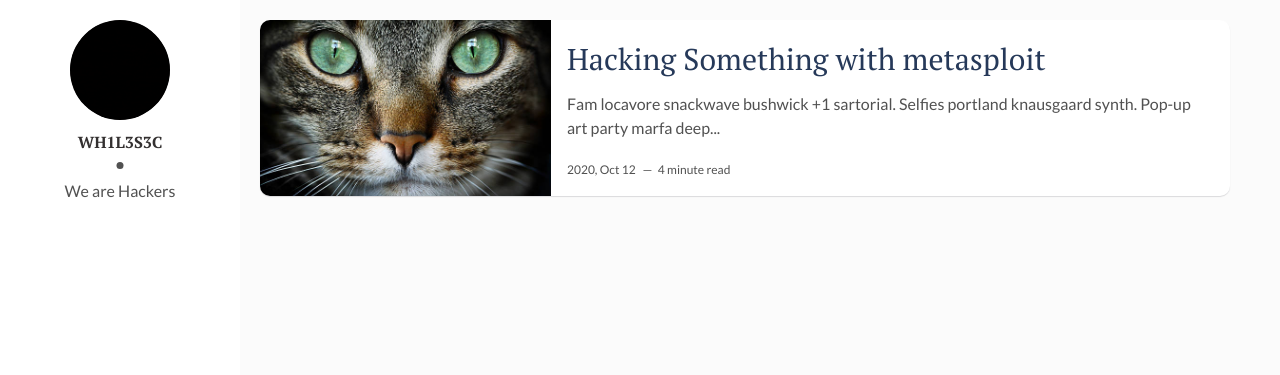
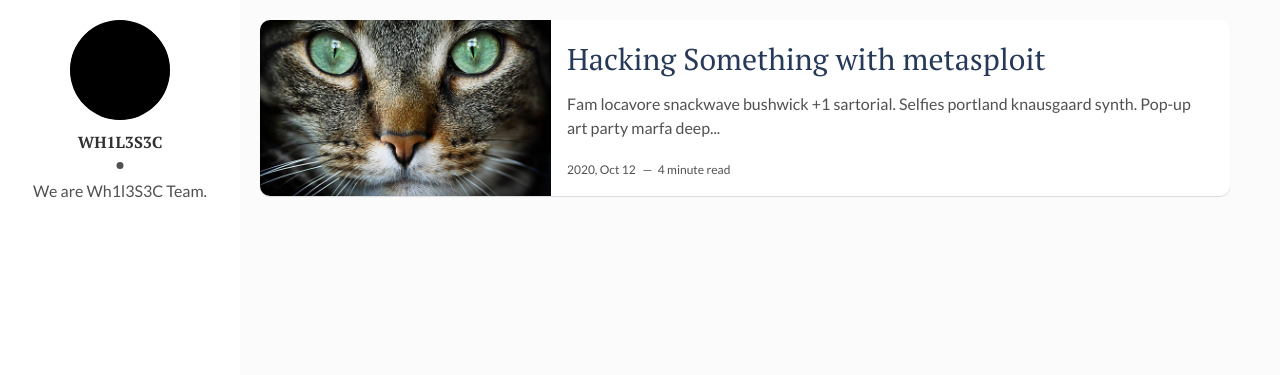
Before and after one commit to WhileSEC/whilesec, a Jekyll site: the page built from index.html, in a window 1280 px wide. Shown: the top 375 px of the page. Built offline with Jekyll 4.4.1, drawn with Linux system fonts in a browser that asks for light colours; the list of posts is cut into pages by our own code.

Commit message:
Changing author-description

```diff
--- a/_config.yml
+++ b/_config.yml
@@ -11,7 +11,7 @@
 # Author Settings
 author: Wh1l3S3C # add your name
 author-img: cat.jpg # add your photo
-about-author: We are Hackers # add description
+about-author: We are Wh1l3S3C Team. # add description
 social-twitter: 0xZuk0 # add your Twitter handle
 social-facebook: # add your Facebook handle
 social-github: wh1l3s3c # add your Github handle
```
